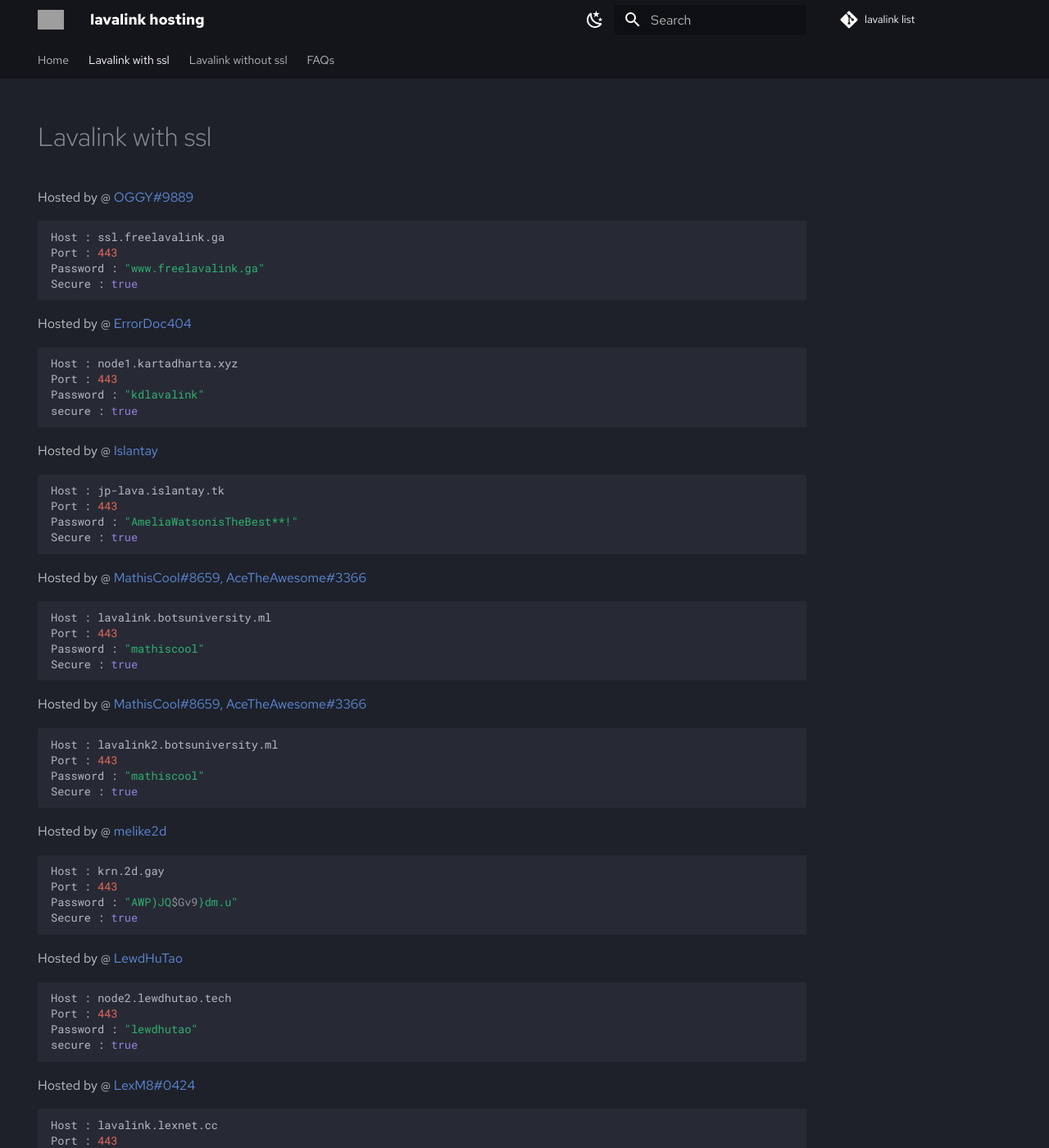
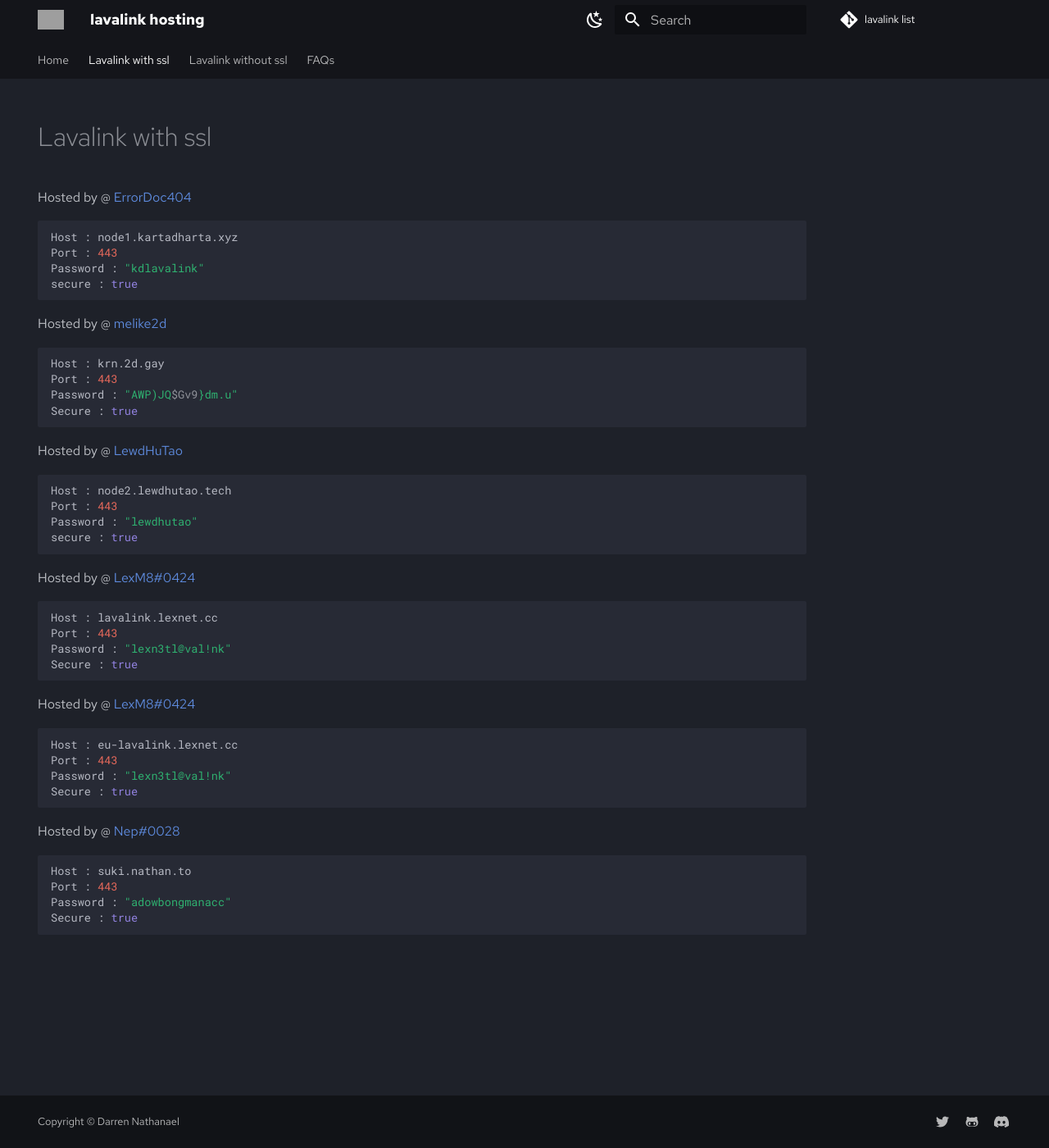
Before and after one commit to DarrenOfficial/lavalink-list, an MkDocs documentation site: the page built from docs/SSL/lavalink-with-ssl.md, in a window 1280 px wide and 1400 px high. Shown: the whole window at 82% size. Built offline with MkDocs 1.6.1 and Material for MkDocs 9.7.7, drawn with Linux system fonts in a browser that asks for light colours; comment, search, counter and statistics services are not loaded; grey boxes are pictures that could not be loaded.

Commit message:
Removal of instance
These servers are offline and uses obsolete domains. Free TLDs .tk/.cf/.ml/.ga/.gq are now impossible to obtain as of this time.

````diff
--- a/docs/SSL/lavalink-with-ssl.md
+++ b/docs/SSL/lavalink-with-ssl.md
@@ -7,44 +7,12 @@ description: SSL Uses Secure WS connection, whilst No SSL uses standard WS. if y
 <div data-ea-style="stickybox" class="dark horizontal" data-ea-publisher="darrennathanaelcom" data-ea-type="image"></div>
 
 
-Hosted by @ [OGGY#9889](https://www.freelavalink.ga)
-```bash
-Host : ssl.freelavalink.ga
-Port : 443
-Password : "www.freelavalink.ga"
-Secure : true
-```
-
 Hosted by @ [ErrorDoc404](https://github.com/ErrorDoc404)
 ```bash
 Host : node1.kartadharta.xyz
 Port : 443
 Password : "kdlavalink"
 secure : true
-```
-
-Hosted by @ [Islantay](https://github.com/Dep0s1t)
-```bash
-Host : jp-lava.islantay.tk
-Port : 443
-Password : "AmeliaWatsonisTheBest**!"
-Secure : true
-```
-
-Hosted by @ [MathisCool#8659, AceTheAwesome#3366](https://lavalink-list.botsuniversity.ml)
-```bash
-Host : lavalink.botsuniversity.ml
-Port : 443
-Password : "mathiscool"
-Secure : true
-```
-
-Hosted by @ [MathisCool#8659, AceTheAwesome#3366](https://lavalink-list.botsuniversity.ml)
-```bash
-Host : lavalink2.botsuniversity.ml
-Port : 443
-Password : "mathiscool"
-Secure : true
 ```
 
 Hosted by @ [melike2d](https://2d.gay)
````
